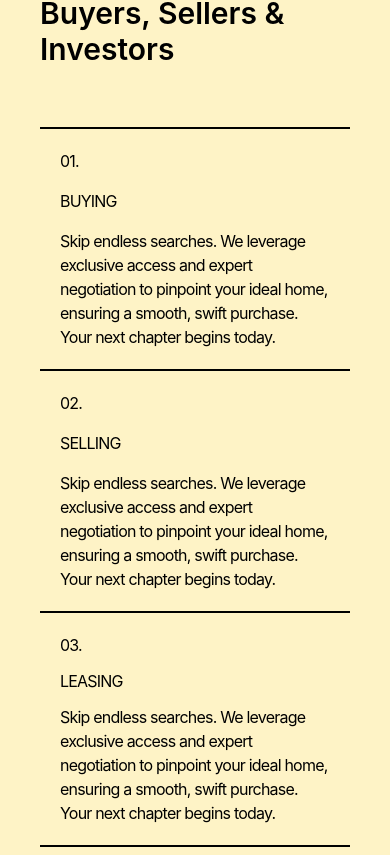
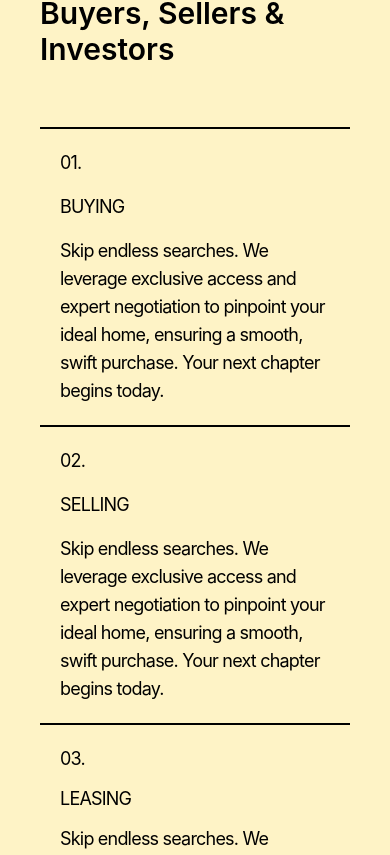
Before and after one commit to acquah-forever/my-realEstate, a React (Vite) app: page / in a window 390 px wide. Shown: the part 4489-5344 px from the top of the page. Built offline with nearby package versions, Linux system fonts and the light colour scheme.

Commit message:
updated Details.jsx text size

```diff
--- a/src/components/Details.jsx
+++ b/src/components/Details.jsx
@@ -12,18 +12,18 @@ const Details = () => {
                 <div>
                     <div className='border'></div>
                     <div className='p-5 flex flex-col gap-4 md:flex-row md:gap-10 '>
-                        <h1 className='text-md md:text-xl'>01.</h1>
-                        <h1 className='text-md md:text-xl uppercase'>Buying</h1>
-                        <h1 className='text-md md:text-xl'>Skip endless searches. We leverage exclusive access and expert negotiation to pinpoint your ideal home, ensuring a smooth, swift purchase. Your next chapter begins today.</h1>
+                        <h1 className='text-lg md:text-xl'>01.</h1>
+                        <h1 className='text-lg md:text-xl uppercase'>Buying</h1>
+                        <h1 className='text-lg md:text-xl'>Skip endless searches. We leverage exclusive access and expert negotiation to pinpoint your ideal home, ensuring a smooth, swift purchase. Your next chapter begins today.</h1>
                     </div>
                 </div>
 
                 <div>
                     <div className='border'></div>
                     <div className='p-5 flex flex-col gap-4 md:flex-row md:gap-10'>
-                        <h1 className='text-md md:text-xl'>02.</h1>
-                        <h1 className='text-md md:text-xl uppercase'>Selling</h1>
-                        <h1 className='text-md md:text-xl'>Skip endless searches. We leverage exclusive access and expert negotiation to pinpoint your ideal home, ensuring a smooth, swift purchase. Your next chapter begins today.</h1>
+                        <h1 className='text-lg md:text-xl'>02.</h1>
+                        <h1 className='text-lg md:text-xl uppercase'>Selling</h1>
+                        <h1 className='text-lg md:text-xl'>Skip endless searches. We leverage exclusive access and expert negotiation to pinpoint your ideal home, ensuring a smooth, swift purchase. Your next chapter begins today.</h1>
                     </div>
                 </div>
 
@@ -31,9 +31,9 @@ const Details = () => {
                 <div>
                     <div className='border'></div>
                     <div className='p-5 flex flex-col gap-3 md:flex-row md:gap-10'>
-                        <h1 className='text-md md:text-xl'>03.</h1>
-                        <h1 className='text-md md:text-xl uppercase'>Leasing</h1>
-                        <h1 className='text-md md:text-xl'>Skip endless searches. We leverage exclusive access and expert negotiation to pinpoint your ideal home, ensuring a smooth, swift purchase. Your next chapter begins today.</h1>
+                        <h1 className='text-lg md:text-xl'>03.</h1>
+                        <h1 className='text-lg md:text-xl uppercase'>Leasing</h1>
+                        <h1 className='text-lg md:text-xl'>Skip endless searches. We leverage exclusive access and expert negotiation to pinpoint your ideal home, ensuring a smooth, swift purchase. Your next chapter begins today.</h1>
                     </div>
                 </div>
 
```
